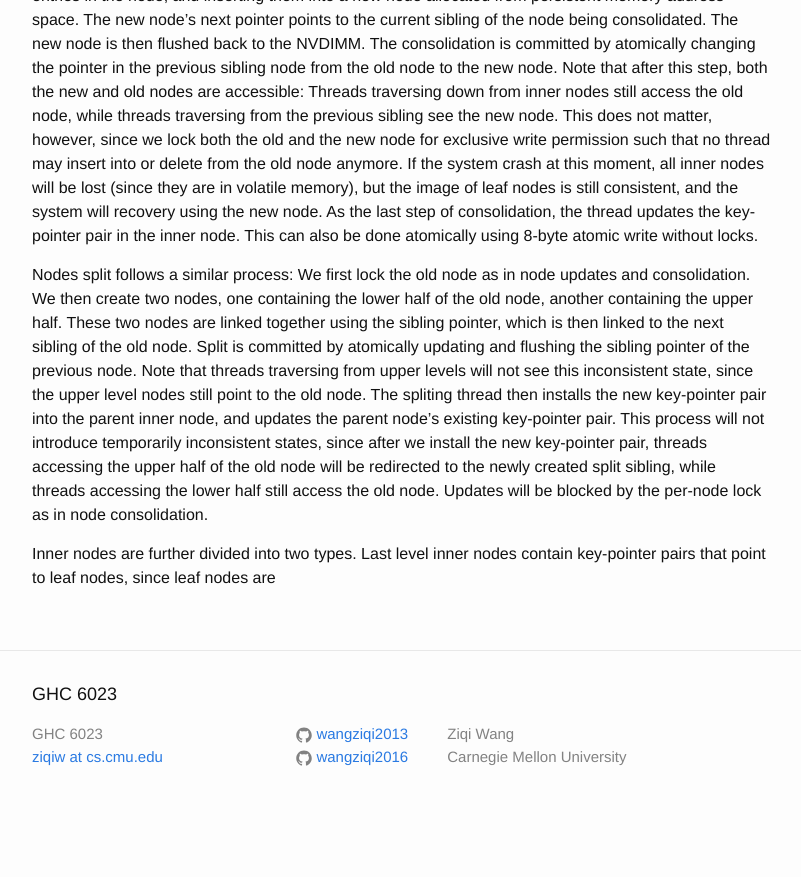
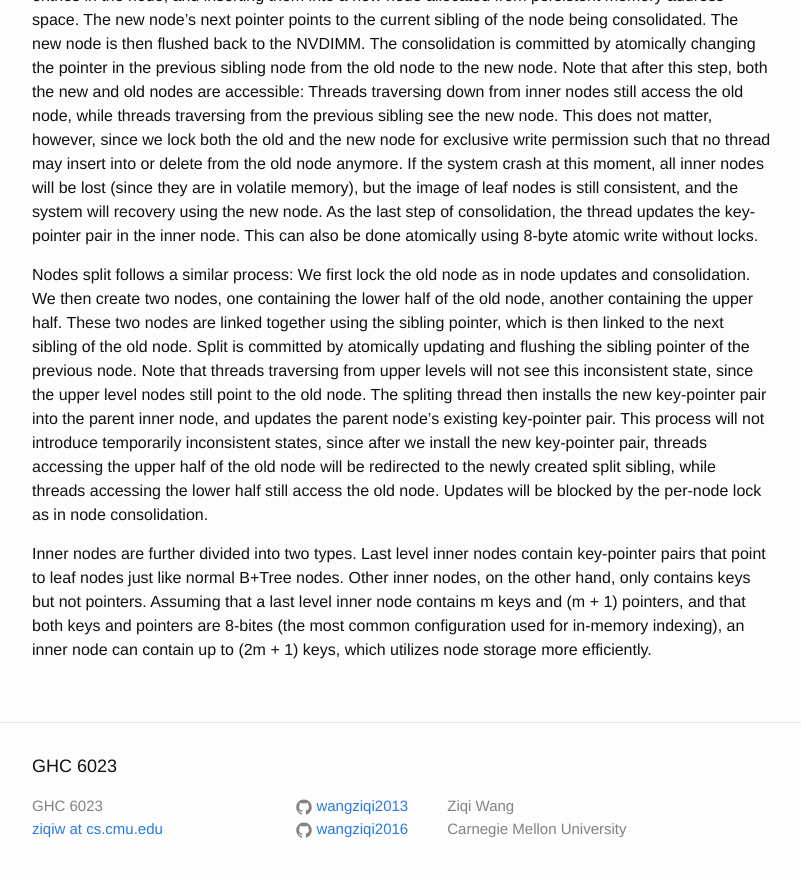
Before and after one commit to wangziqi2013/wangziqi2013.github.io, a Jekyll site: the page built from _posts/2019-12-01-nvtree.markdown, in a window 1280 px wide and 900 px high, scrolled down 1720 px. Shown: the top 877 px of the window, without its empty margins (238-1039 px from the left). Built offline with Jekyll 4.4.1, drawn with Linux system fonts in a browser that asks for light colours; before the commit the page ends 2548 px from its top, so only the background shows below that.

Commit message:
Adding inner nodes

```diff
--- a/_posts/2019-12-01-nvtree.markdown
+++ b/_posts/2019-12-01-nvtree.markdown
@@ -80,6 +80,8 @@ This process will not introduce temporarily inconsistent states, since after we
 accessing the upper half of the old node will be redirected to the newly created split sibling, while threads accessing
 the lower half still access the old node. Updates will be blocked by the per-node lock as in node consolidation.
 
-
-Inner nodes are further divided into two types. Last level inner nodes contain key-pointer pairs that point to leaf nodes,
-since leaf nodes are
+Inner nodes are further divided into two types. Last level inner nodes contain key-pointer pairs that point to leaf nodes
+just like normal B+Tree nodes. Other inner nodes, on the other hand, only contains keys but not pointers. Assuming that
+a last level inner node contains m keys and (m + 1) pointers, and that both keys and pointers are 8-bites (the most common
+configuration used for in-memory indexing), an inner node can contain up to (2m + 1) keys, which utilizes node storage
+more efficiently.
```
